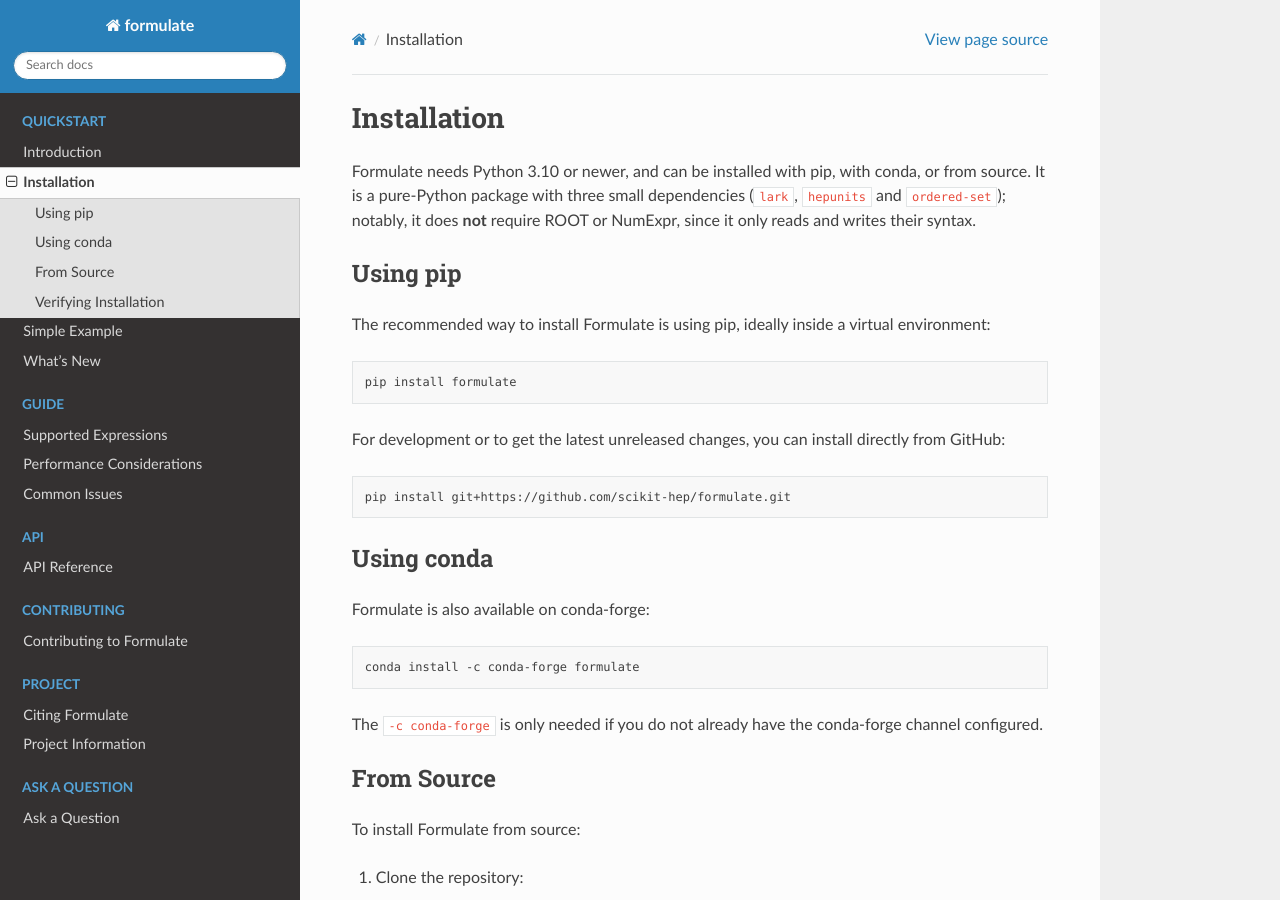
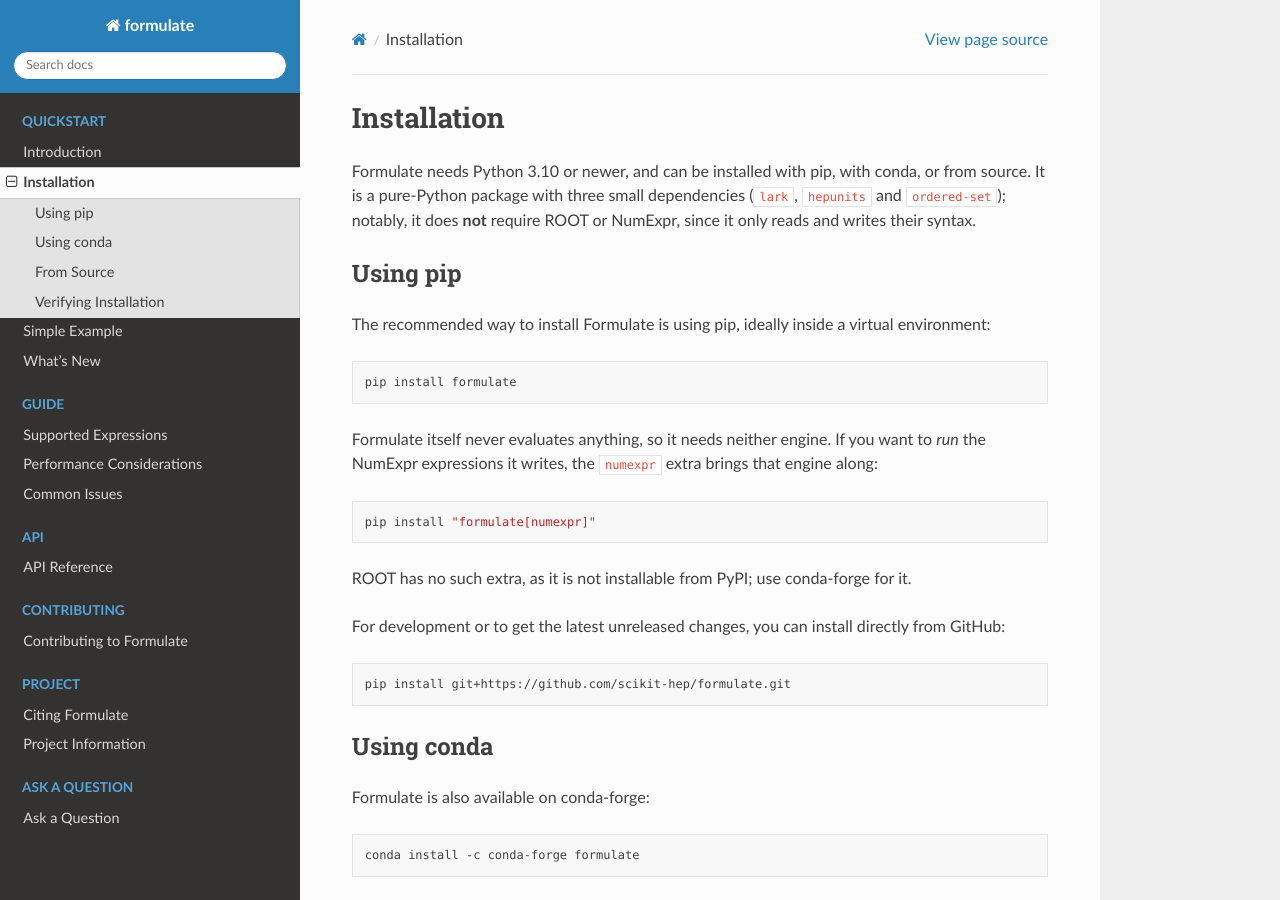
Before and after one commit to scikit-hep/formulate, a Sphinx documentation site: the page built from docs/quickstart/installation.rst, in a window 1280 px wide and 900 px high. Built offline with Sphinx 7.4.7 and the Read the Docs theme 3.1.0, drawn with Linux system fonts in a browser that asks for light colours.

Commit message:
chore: move test and docs dependencies into groups
Supersedes the compromise in the previous commit, where the `test` and
`docs` extras stayed because CD and Read the Docs asked for them by name.
They no longer do, so the extras are gone: the two lists move verbatim into
`[dependency-groups]`, and nothing that is only useful for working on
formulate is published with it any more.

What replaces them:

- ci.yml installs `--group test`, docs.yml `--group docs`, both via uv.
- cd.yml's smoke job still installs the built wheel out of dist/, with the
  test dependencies now coming from the checkout's `test` group, since
  `--group` reads a pyproject.toml rather than the artifact.
- .readthedocs.yaml spells its install step out under `build.jobs`, as
  `python.install` has no way to name a dependency group. Read the Docs
  still creates and activates the environment; only the install is ours.
- The nox `tests` and `docs` sessions install the matching group.

`--group` needs pip 25.1, so the two places that reach for pip rather than
uv upgrade it first.

The one extra left is a new `numexpr`, which is for users rather than
maintainers: formulate never evaluates anything, but `pip install
formulate[numexpr]` gets you the engine that runs what `to_numexpr` writes.
ROOT gets no equivalent -- it does not come from PyPI.

Assisted-by: claude-code:claude-opus-5[1m]

```diff
--- a/docs/contributing/contributing.rst
+++ b/docs/contributing/contributing.rst
@@ -35,8 +35,8 @@ Setting Up Your Development Environment
 
    The ``dev`` dependency group pulls in the test and docs requirements plus
    ``prek`` (``uv sync`` installs it too, and ``--group`` needs pip 25.1 or
-   newer). ``.[test]`` on its own is enough to run the whole suite; ``.[docs]``
-   on its own is enough to build the documentation.
+   newer). ``--group test`` on its own is enough to run the whole suite;
+   ``--group docs`` on its own is enough to build the documentation.
 
 5. **Set Up Pre-commit Hooks**
 
--- a/docs/quickstart/installation.rst
+++ b/docs/quickstart/installation.rst
@@ -15,6 +15,17 @@ environment:
 .. code-block:: bash
 
     pip install formulate
+
+Formulate itself never evaluates anything, so it needs neither engine. If you
+want to *run* the NumExpr expressions it writes, the ``numexpr`` extra brings
+that engine along:
+
+.. code-block:: bash
+
+    pip install "formulate[numexpr]"
+
+ROOT has no such extra, as it is not installable from PyPI; use conda-forge for
+it.
 
 For development or to get the latest unreleased changes, you can install directly from GitHub:
 
--- a/noxfile.py
+++ b/noxfile.py
@@ -43,7 +43,7 @@ def tests(session: nox.Session) -> None:
     """
     Run the unit and regular tests.
     """
-    session.install(".[test]")
+    session.install("--group=test", ".")
     session.run("pytest", *session.posargs)
 
 
@@ -67,7 +67,7 @@ def docs(session: nox.Session) -> None:
     parser.add_argument("--serve", action="store_true", help="Serve after building")
     args = parser.parse_args(session.posargs)
 
-    session.install(".[docs]")
+    session.install("--group=docs", ".")
     session.chdir("docs")
     session.run("sphinx-build", "-M", "html", ".", "_build")
 
```
Also changed, not shown: AGENTS.md (+3 -3 lines), pyproject.toml (+10 -9 lines), .readthedocs.yaml, 3 other files.
